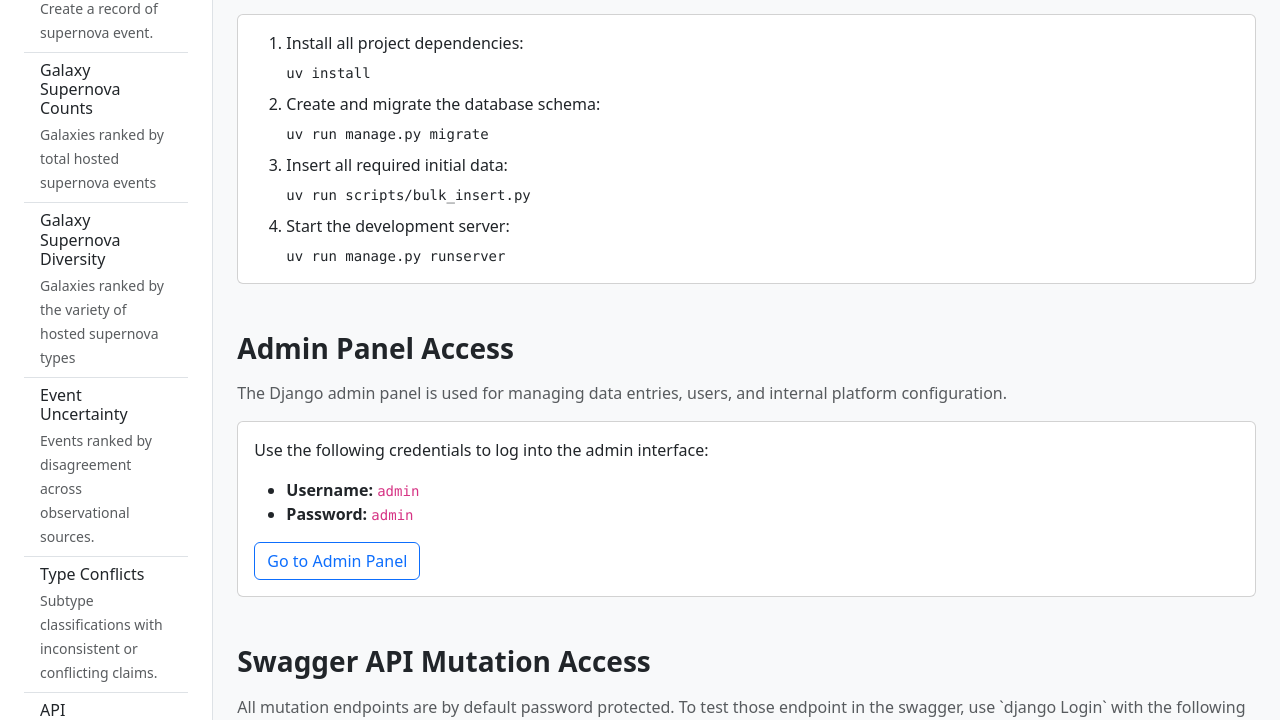
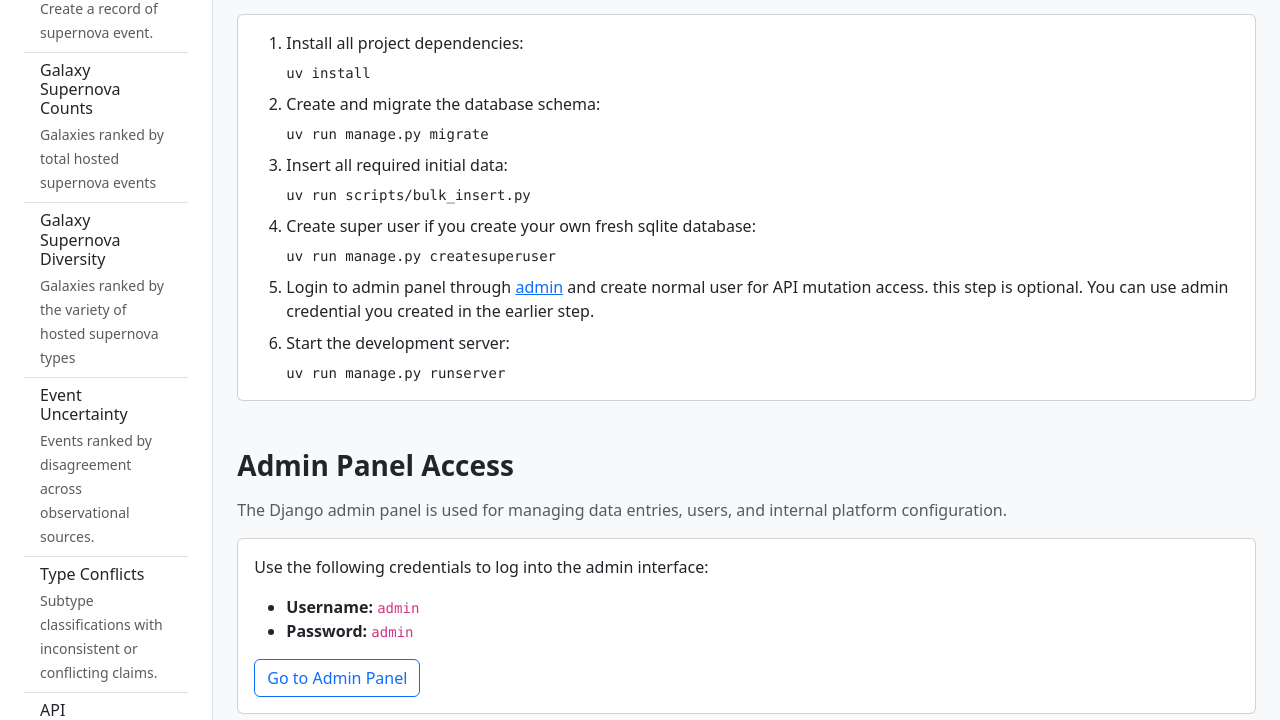
Before and after one commit to yeaung276/advance-web-dev, a Django app: template frontend/templates/home.html in a window 1280 px wide. Shown: the part 290-1010 px from the top of the page. Run offline with Django 5.2, Linux system fonts and the light colour scheme; the template is opened without the code that fills it, so the values that code supplies are empty; some libraries are stand-ins or nearby versions.

Commit message:
feat: add more instruction in home page

```diff
--- a/frontend/templates/home.html
+++ b/frontend/templates/home.html
@@ -36,6 +36,16 @@
         <li class="mb-2">
           Insert all required initial data:
           <pre class="mt-2 mb-0"><code>uv run scripts/bulk_insert.py</code></pre>
+        </li>
+
+        <li class="mb-2">
+          Create super user if you create your own fresh sqlite database:
+          <pre class="mt-2 mb-0"><code>uv run manage.py createsuperuser</code></pre>
+        </li>
+
+        <li class="mb-2">
+          Login to admin panel through <a href="/admin/">admin</a> and create normal user for API mutation access.
+          this step is optional. You can use admin credential you created in the earlier step.
         </li>
 
         <li>
```
